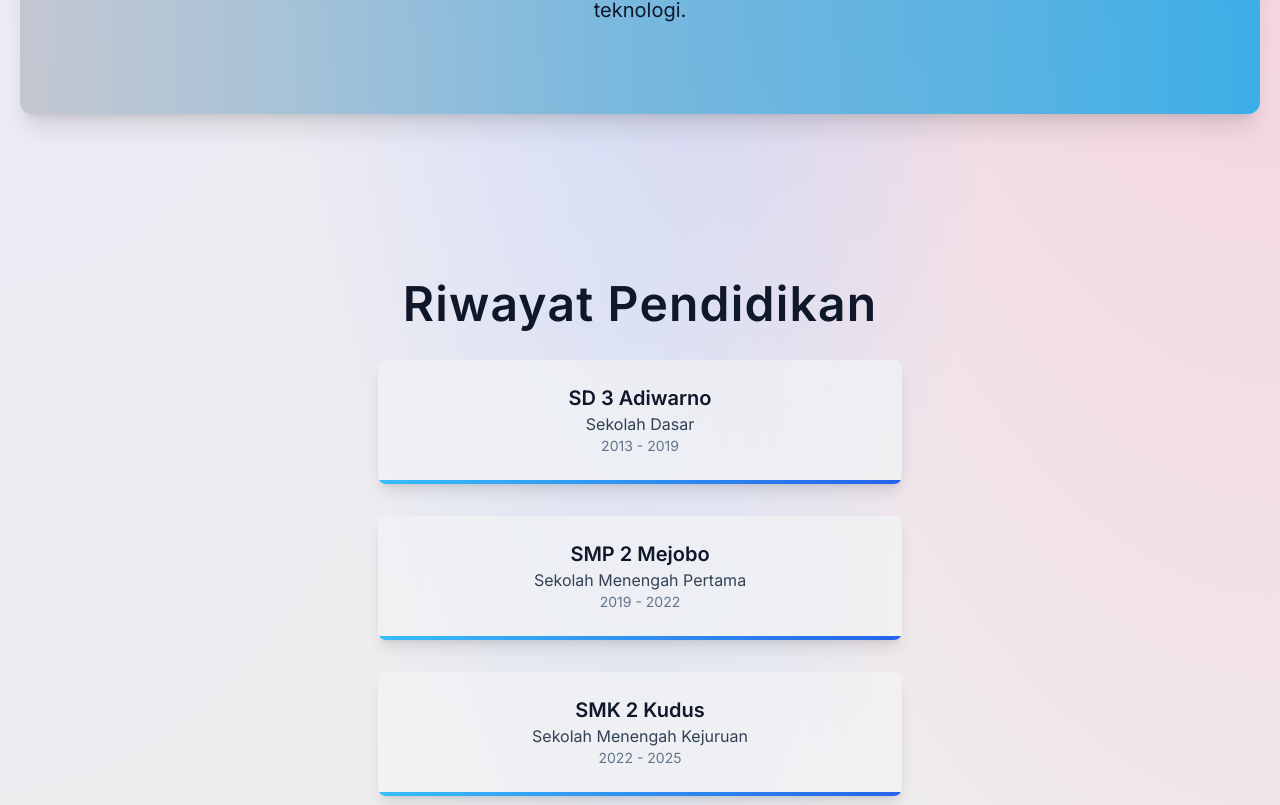
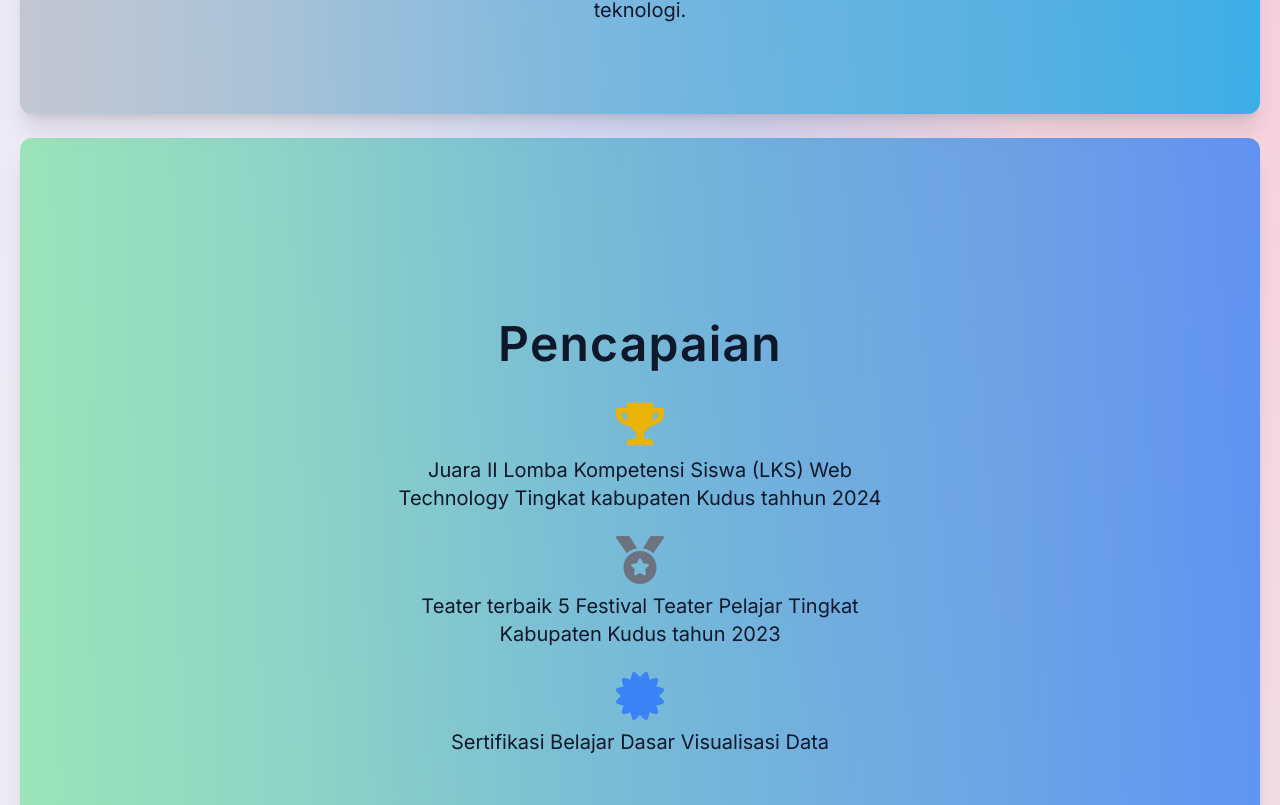
Before and after one commit to KaivanKeren/portfolio, a Next.js app: page / in a window 1280 px wide. Shown: the part 1715-2520 px from the top of the page. Built offline with nearby package versions, Linux system fonts and the light colour scheme.

Commit message:
achievement

```diff
--- a/src/app/page.tsx
+++ b/src/app/page.tsx
@@ -9,6 +9,7 @@ import Hero from "@/components/Hero";
 import Projects from "@/components/Projects";
 import Skills from "@/components/Skills";
 import Loading from "@/components/Loading";
+import Achievement from "@/components/Achievement";
 
 export default function Home() {
   const [loading, setLoading] = useState(true);
@@ -37,6 +38,7 @@ export default function Home() {
           </div>
           <div className="mx-5 flex flex-col gap-6">
             <AboutMe ref={tentangSayaRef} />
+            <Achievement />
             <EduHistory />
           </div>
           <Skills />
--- /dev/null
+++ b/src/components/Achievement.tsx
@@ -0,0 +1,93 @@
+"use client";
+
+import React from "react";
+import { motion } from "framer-motion";
+import { FaCertificate, FaMedal, FaTrophy } from "react-icons/fa";
+
+const Achievement = () => {
+  const containerVariants = {
+    hidden: { opacity: 0 },
+    visible: {
+      opacity: 1,
+      transition: {
+        staggerChildren: 0.2,
+      },
+    },
+  };
+
+  const childVariants = {
+    hidden: { opacity: 0, y: 20 },
+    visible: {
+      opacity: 1,
+      y: 0,
+      transition: {
+        duration: 0.6,
+      },
+    },
+  };
+
+  const iconVariants = {
+    hidden: { scale: 0.8, opacity: 0 },
+    visible: {
+      scale: 1,
+      opacity: 1,
+      transition: {
+        duration: 0.5,
+      },
+    },
+  };
+
+  return (
+    <motion.section
+      id="pencapaian"
+      viewport={{ once: true }}
+      initial={{ opacity: 0 }}
+      whileInView={{ opacity: 1 }}
+      transition={{ duration: 1 }}
+      variants={containerVariants}
+      className="flex flex-col items-center justify-center rounded-xl shadow-xl min-h-screen p-8 bg-gradient-to-r from-green-400/50 to-blue-500/80 dark:from-green-700/70 dark:to-blue-950/70 text-slate-900 dark:text-gray-200"
+    >
+      <div className="w-full md:w-3/4 lg:w-1/2 p-8 space-y-8 text-center">
+        <motion.h2
+          variants={childVariants}
+          className="text-3xl sm:text-4xl md:text-5xl font-semibold tracking-wide leading-tight text-slate-900 dark:text-gray-200"
+        >
+          Pencapaian
+        </motion.h2>
+        <motion.div variants={childVariants} className="grid grid-cols-1 gap-6">
+          <motion.div
+            variants={iconVariants}
+            className="flex flex-col items-center space-y-2"
+          >
+            <FaTrophy className="text-5xl text-yellow-500" />
+            <p className="text-xl text-slate-900 dark:text-gray-300">
+              Juara II Lomba Kompetensi Siswa (LKS) Web Technology Tingkat
+              kabupaten Kudus tahhun 2024
+            </p>
+          </motion.div>
+          <motion.div
+            variants={iconVariants}
+            className="flex flex-col items-center space-y-2"
+          >
+            <FaMedal className="text-5xl text-gray-500" />
+            <p className="text-xl text-slate-900 dark:text-gray-300">
+              Teater terbaik 5 Festival Teater Pelajar Tingkat Kabupaten Kudus
+              tahun 2023
+            </p>
+          </motion.div>
+          <motion.div
+            variants={iconVariants}
+            className="flex flex-col items-center space-y-2"
+          >
+            <FaCertificate className="text-5xl text-blue-500" />
+            <p className="text-xl text-slate-900 dark:text-gray-300">
+              Sertifikasi Belajar Dasar Visualisasi Data
+            </p>
+          </motion.div>
+        </motion.div>
+      </div>
+    </motion.section>
+  );
+};
+
+export default Achievement;
```
Also changed, not shown: src/components/AboutMe.tsx (+8 -1 lines).
